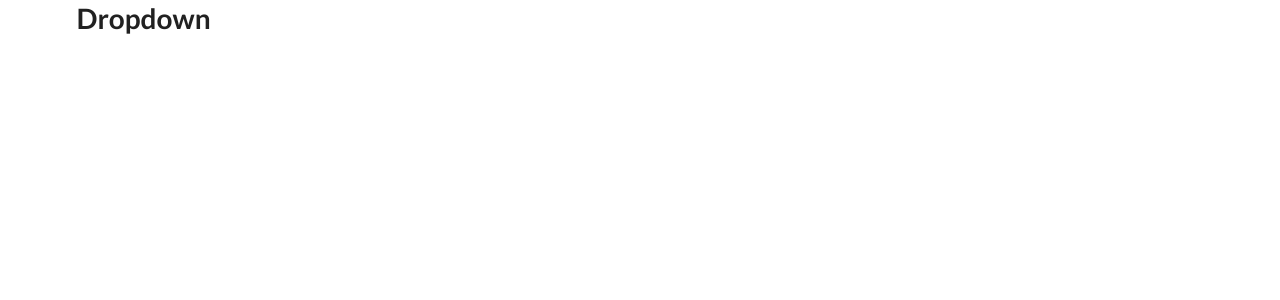
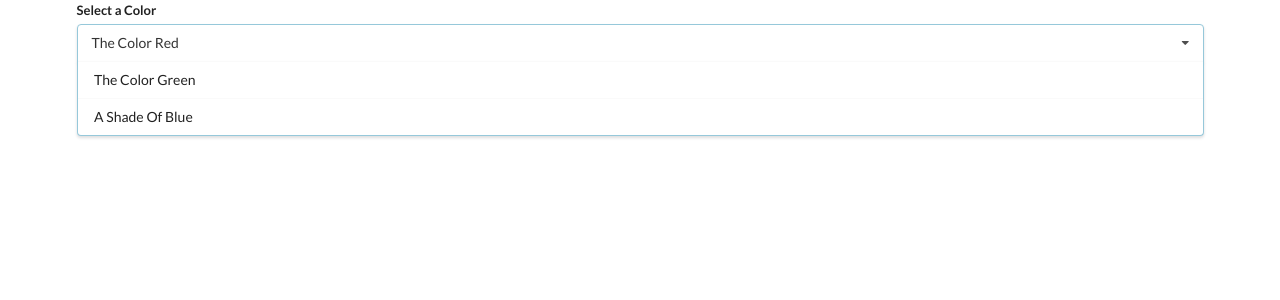
Before and after one commit to stntsai/Widgets, a React (Create React App) app: page / in a window 1280 px wide. Shown: the top 300 px of the page. Built offline with nearby package versions, Linux system fonts and the light colour scheme.

Commit message:
dropdown update some jsx

```diff
--- a/src/App.js
+++ b/src/App.js
@@ -1,10 +1,8 @@
-import React from 'react';
+import React, {useState} from 'react';
 import axios from  'axios';
 import Accordion from './components/Accordion';
 import Search from './components/Search';
 import Dropdown from './components/Dropdown';
-
-export default ()=>{
 
 const items=[
     {
@@ -21,9 +19,29 @@ export default ()=>{
     }
 ]
 
+const options=[
+    {
+        label:'The Color Red',
+        value:'red'
+    },
+    {
+        label:'The Color Green',
+        value:'green'
+    },
+    {
+        label:'A Shade Of Blue',
+        value:'blue'
+    }
+]
+
+
+
+
+export default ()=>{
+    const [selected, setSelected] = useState(options[0])
     return (
         <div className="ui container">
-            <Dropdown />
+            <Dropdown selected={selected} onSelectedChange={setSelected} options={options}/>
         </div>
     )
 };
--- a/src/components/Dropdown.js
+++ b/src/components/Dropdown.js
@@ -1,7 +1,30 @@
 import React, { useState, useEffect } from 'react';
 
-const Dropdown =()=>{
-    return <h1>Dropdown</h1>
+const Dropdown =({options, selected, onSelectedChange})=>{
+    const renderedOptions = options.map((option)=>{
+        if (option.value!==selected.value){
+            return(
+                <div onClick={()=>onSelectedChange(option)} key={option.value} className="item">
+                    {option.label}
+                </div>
+            )
+        }
+    })
+    return (
+        <div className="ui form">
+            <div className="field">
+                <label className="label">Select a Color</label>
+                <div className="ui selection dropdown visible active">
+                    <i className="dropdown icon"/>
+                    <div className="text">{selected.label}</div>
+                    <div className="menu visible transition">
+                        {renderedOptions}
+                    </div>
+                </div>
+            </div>
+        </div>
+    )
+
 }
 
 export default Dropdown;
```
Lines whose indentation alone changed are shown as unchanged.
